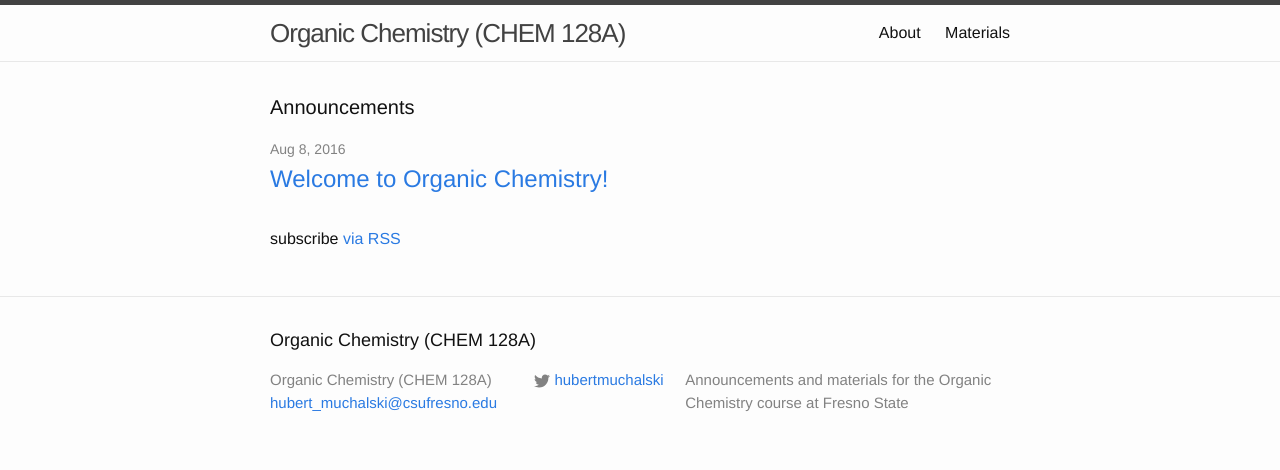
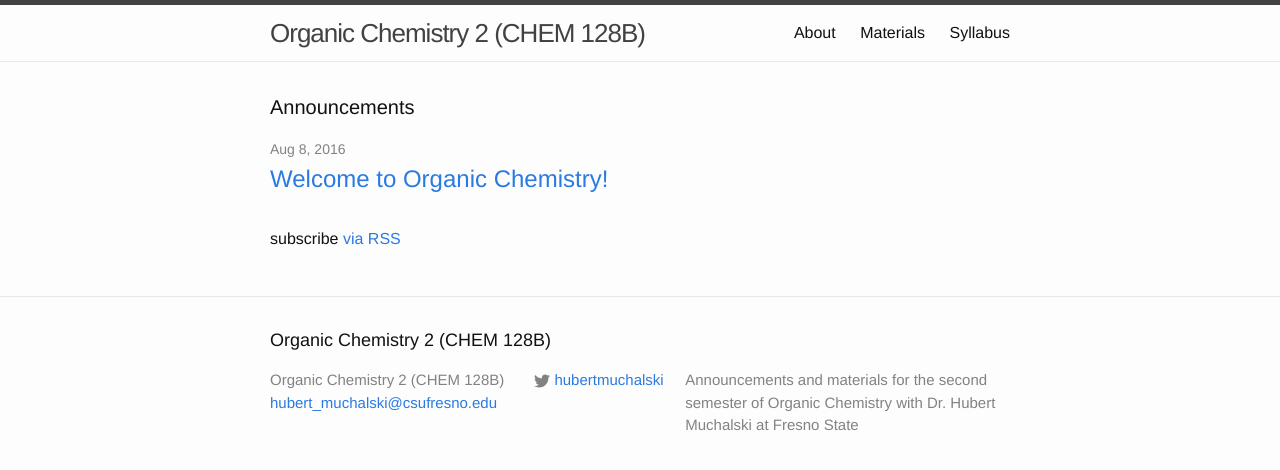
Before and after one commit to hmuchalski/128b, a Jekyll site: the page built from index.html, in a window 1280 px wide. Shown: the top 470 px of the page. Built offline with Jekyll 4.4.1, drawn with Linux system fonts in a browser that asks for light colours.

```diff
--- a/_config.yml
+++ b/_config.yml
@@ -6,11 +6,11 @@
 # 'jekyll serve'. If you change this file, please restart the server process.
 
 # Site settings
-title: Organic Chemistry (CHEM 128A)
+title: Organic Chemistry 2 (CHEM 128B)
 email: hubert_muchalski@csufresno.edu
 description: > # this means to ignore newlines until "baseurl:"
-  Announcements and materials for the Organic Chemistry course at Fresno State
-baseurl: "/128b" # the subpath of your site, e.g. /blog
+  Announcements and materials for the second semester of Organic Chemistry with Dr. Hubert Muchalski at Fresno State
+baseurl: # the subpath of your site, e.g. /blog change before pushing to github
 url: "http://muchalski.net" # the base hostname & protocol for your site
 twitter_username: hubertmuchalski
 
```
Also changed, not shown: syllabus.md (added, +14 -0 lines).
